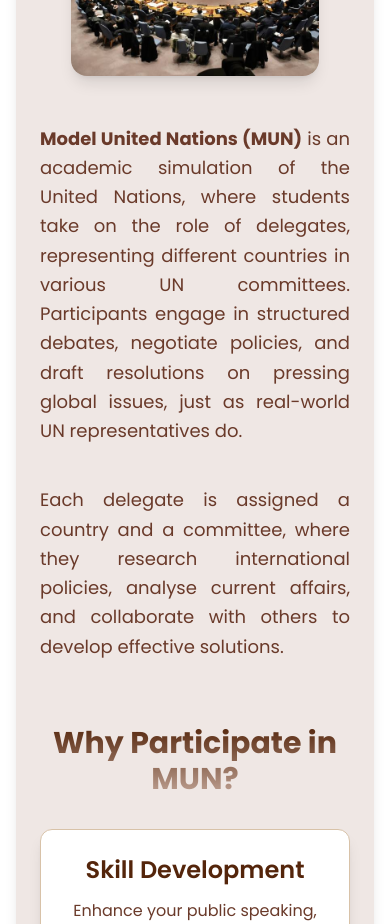
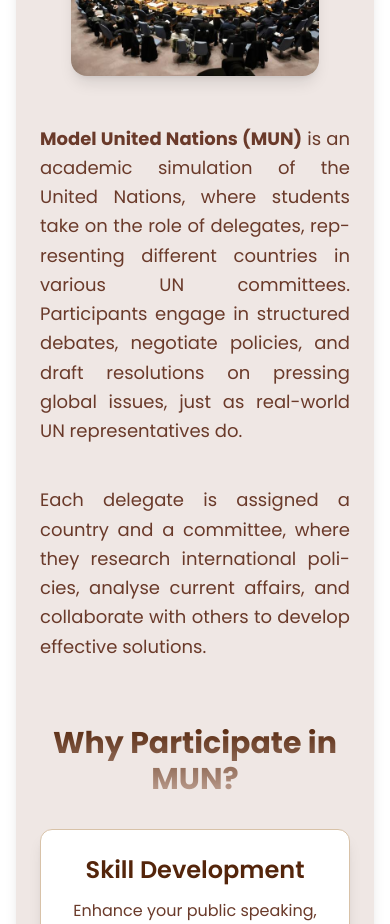
Before and after one commit to spectropaws/yccexmun, a Next.js app: page / in a window 390 px wide. Shown: the part 900-1824 px from the top of the page. Built offline with nearby package versions, Linux system fonts and the light colour scheme.

Commit message:
break-words in about, what is mun, advisory

```diff
--- a/app/about/page.jsx
+++ b/app/about/page.jsx
@@ -7,7 +7,7 @@
 
 export default function Page() {
   return (
-    <div className="min-h-screen py-12 px-6 md:px-20 bg-white text-gray-900">
+    <div id="about" className="min-h-screen py-12 px-6 md:px-20 bg-white text-gray-900">
       <div className="max-w-5xl mx-auto space-y-16">
         {/* INTRODUCTION */}
         <section className="text-center">
--- a/app/globals.css
+++ b/app/globals.css
@@ -123,3 +123,9 @@
     @apply relative sm:after:absolute after:content-[''] after:h-1 after:w-0 group-hover:after:w-full after:duration-300 after:bg-black after:left-0 after:bottom-0;
   }
 }
+
+#about p {
+  word-break: break-word;
+  hyphens: auto;
+  overflow-wrap: break-word;
+}
--- a/components/Advisory-Board/member-card.jsx
+++ b/components/Advisory-Board/member-card.jsx
@@ -31,7 +31,7 @@
         <h5 className="text-3xl cursor-default font-semibold tracking-wide text-wrap sm:w-max hover-underline">
           {name}
         </h5>
-        <p className={`mt-5 text-justify`}>{description}</p>
+        <p className={`mt-5 text-justify text-black`} style={{ wordBreak: 'break-word', hyphens: 'auto', overflowWrap: 'break-word' }}>{description}</p>
       </div>
     </div>
   );
--- a/components/ContentSection.jsx
+++ b/components/ContentSection.jsx
@@ -22,7 +22,7 @@
 
           {/* MUN Description */}
           <div className="text-center md:text-left space-y-4">
-            <p className="text-lg leading-relaxed text-[#6A3A2A] text-justify">
+            <p className="text-lg leading-relaxed text-[#6A3A2A] text-justify" style={{ wordBreak: 'break-word', hyphens: 'auto', overflowWrap: 'break-word' }}>
               <strong>Model United Nations (MUN)</strong> is an academic
               simulation of the United Nations, where students take on the role
               of delegates, representing different countries in various UN
@@ -31,7 +31,7 @@
               real-world UN representatives do.
             </p>
             <br />
-            <p className="text-lg leading-relaxed text-[#6A3A2A] text-justify">
+            <p className="text-lg leading-relaxed text-[#6A3A2A] text-justify" style={{ wordBreak: 'break-word', hyphens: 'auto', overflowWrap: 'break-word' }}>
               Each delegate is assigned a country and a committee, where they
               research international policies, analyse current affairs, and
               collaborate with others to develop effective solutions.
```
